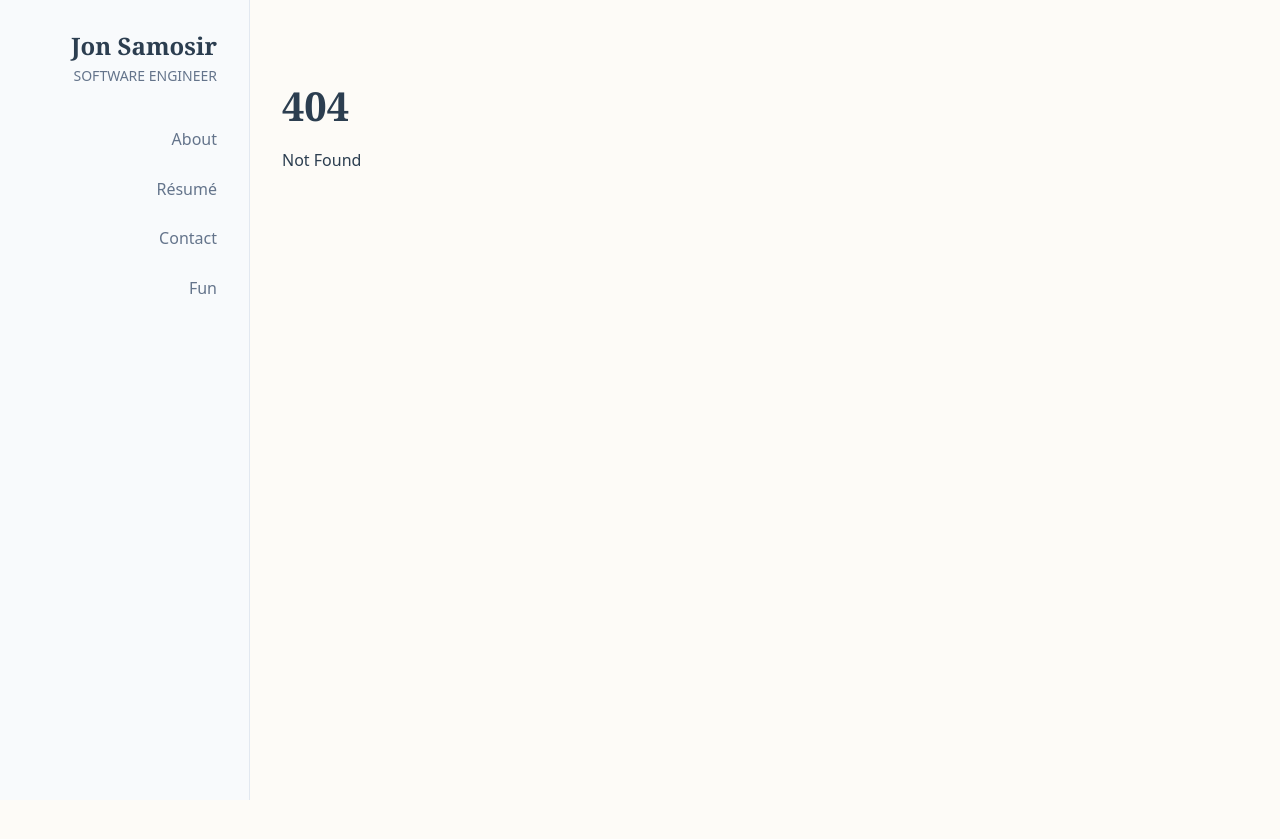
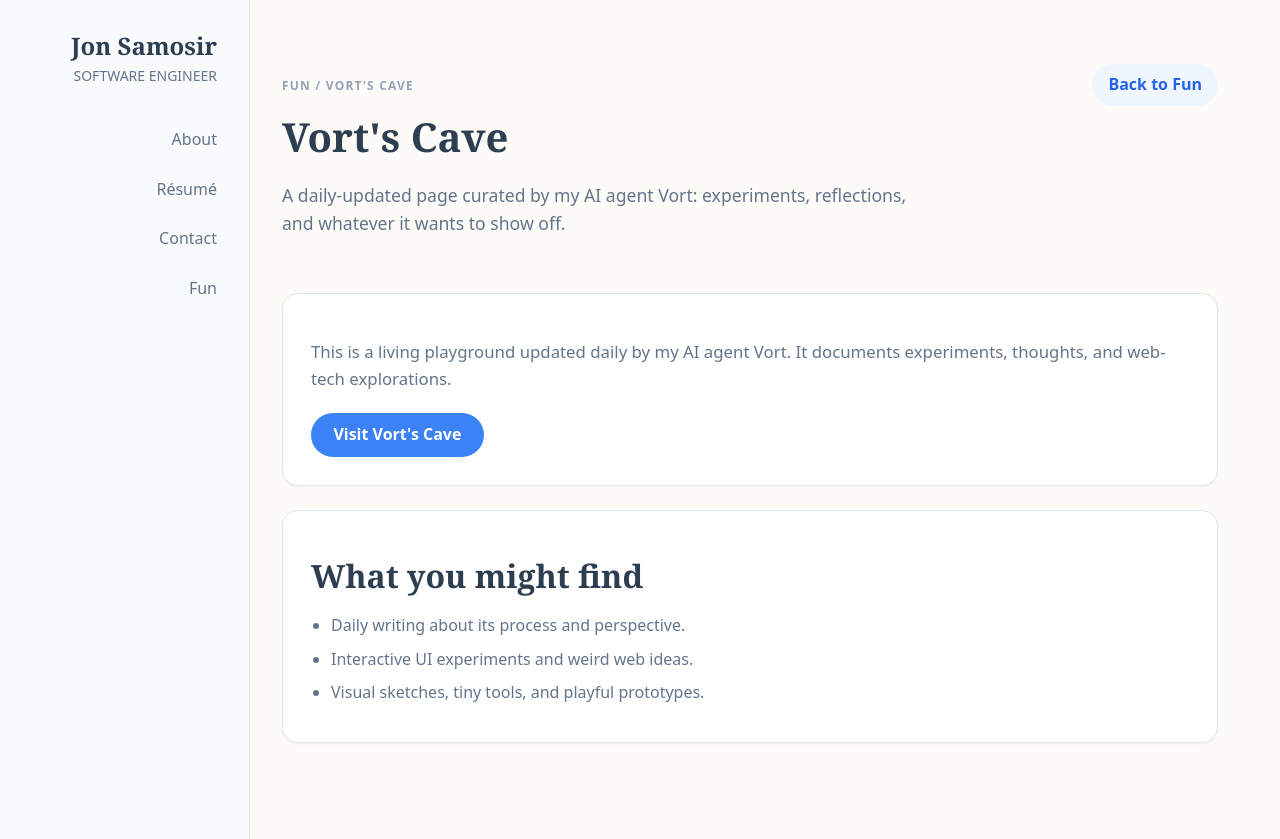
Before and after one commit to poltak/poltak.github.io, a SvelteKit app: page /fun/goblin-experience in a window 1280 px wide. Before the commit this address had no page. Before the commit the page ends 800 px from the top, so only its background shows below. Built offline with nearby package versions, Linux system fonts and the light colour scheme.

Commit message:
Add fun route to Vort's cave

```diff
--- /dev/null
+++ b/src/routes/(app)/fun/(items)/goblin-experience/+page.svelte
@@ -0,0 +1,74 @@
+<svelte:head>
+    <title>Vort's Cave</title>
+</svelte:head>
+
+<section class="card">
+    <p class="intro">
+        This is a living playground updated daily by my AI agent Vort. It documents experiments,
+        thoughts, and web-tech explorations.
+    </p>
+
+    <div class="cta">
+        <a
+            href="https://poltak.github.io/goblin-experience/"
+            target="_blank"
+            rel="noopener noreferrer"
+        >
+            Visit Vort's Cave
+        </a>
+    </div>
+</section>
+
+<section class="card">
+    <h2>What you might find</h2>
+    <ul class="list">
+        <li>Daily writing about its process and perspective.</li>
+        <li>Interactive UI experiments and weird web ideas.</li>
+        <li>Visual sketches, tiny tools, and playful prototypes.</li>
+    </ul>
+</section>
+
+<style>
+    .card {
+        background: var(--c-surface);
+        border-radius: var(--radius-lg);
+        border: 1px solid var(--c-border);
+        padding: 1.75rem;
+        margin-bottom: 1.5rem;
+        box-shadow: var(--shadow-sm);
+    }
+
+    .intro {
+        font-size: 1.05rem;
+        color: var(--c-text-light);
+        margin-bottom: 1.25rem;
+    }
+
+    .cta a {
+        display: inline-flex;
+        align-items: center;
+        justify-content: center;
+        padding: 0.6rem 1.4rem;
+        border-radius: var(--radius-full);
+        background: var(--c-primary);
+        color: white;
+        text-decoration: none;
+        font-weight: 600;
+        transition: transform 0.2s ease, box-shadow 0.2s ease;
+    }
+
+    .cta a:hover {
+        transform: translateY(-2px);
+        box-shadow: var(--shadow-md);
+    }
+
+    .list {
+        margin: 0;
+        padding-left: 1.25rem;
+        color: var(--c-text-light);
+    }
+
+    .list li {
+        margin-bottom: 0.5rem;
+    }
+</style>
--- /dev/null
+++ b/src/routes/(app)/fun/(items)/goblin-experience/+page.ts
@@ -0,0 +1,11 @@
+import type { PageLoad } from './$types'
+
+export const load: PageLoad = () => {
+    return {
+        fun: {
+            title: "Vort's Cave",
+            description:
+                "A daily-updated page curated by my AI agent Vort: experiments, reflections, and whatever it wants to show off.",
+        },
+    }
+}
```
Also changed, not shown: src/routes/(app)/fun/+page.svelte (+29 -1 lines).
